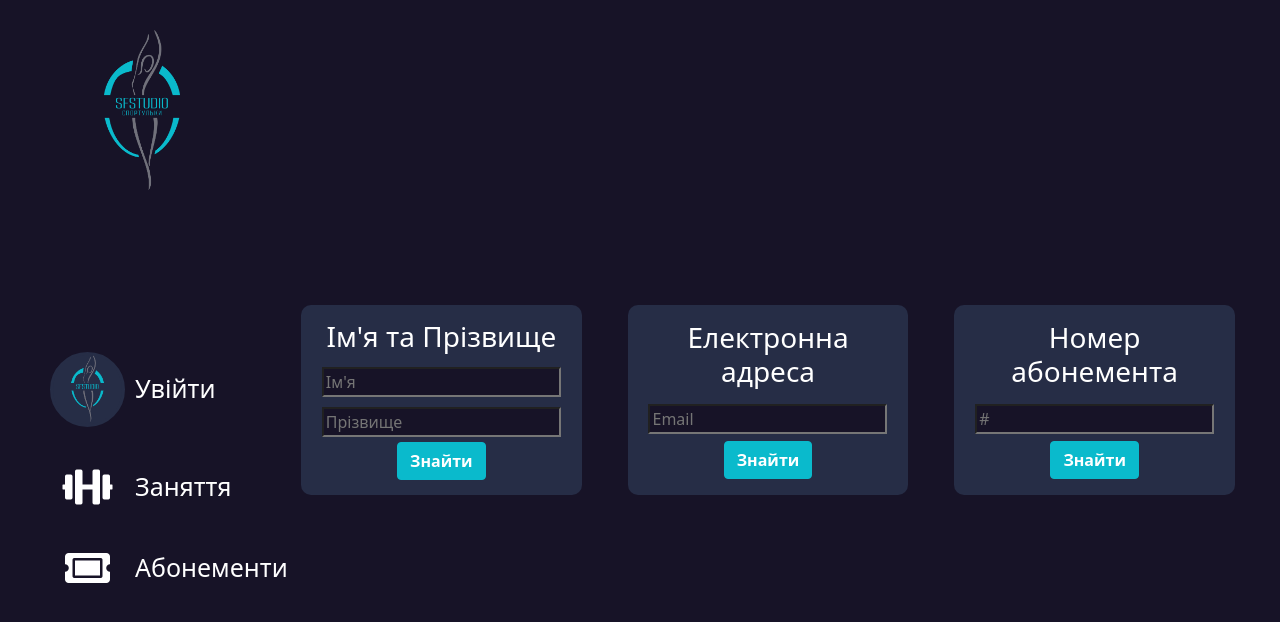
After one commit to Collert/sfstudio, a Flask app: template templates/lookup.html in a window 1280 px wide. The commit adds this page. Shown: the top 622 px of the page. Run offline with Flask 2, Linux system fonts and the light colour scheme; the template is opened without the code that fills it, so the values that code supplies are empty; parts of the project's set-up code (start-up, migrations or seed data) failed here and were passed over; some libraries are stand-ins or nearby versions.

Commit message:
Implemented client search page

```diff
--- a/static/style.css
+++ b/static/style.css
@@ -174,3 +174,16 @@ img.profile-pic{
     border-color: var(--acent-color);
     color: var(--text-color);
 }
+.card-me{
+    display: grid;
+    place-items: center;
+    background-color: var(--background-2-color);
+    border-radius: 10px;
+    padding: 15px;
+    margin: 15px;
+}
+.btn-primary{
+    background-color: var(--acent-color);
+    border-color: var(--acent-color);
+    font-weight: bold;
+}
--- a/static/template-extra/home/home.css
+++ b/static/template-extra/home/home.css
@@ -33,6 +33,11 @@ h1{
     display: block;
     color: var(--text-color);
 }
+@media(max-width: 850px){
+    h1{
+        font-size: 60px;
+    }
+}
 div.main div{
     margin-top: 10px;
     margin-bottom: 10px;
--- /dev/null
+++ b/static/template-extra/lookup/lookup.css
@@ -0,0 +1,16 @@
+.main{
+    display: grid;
+    width: 100%;
+    gap: 1rem;
+    grid-template-columns: repeat(auto-fit, minmax(220px, 1fr));
+}
+.card-me{
+    min-width: 220px;
+}
+.card-me > input{
+    margin: 5px;
+    background-color: var(--background-color);
+}
+h3{
+    text-align: center;
+}
--- /dev/null
+++ b/templates/lookup.html
@@ -0,0 +1,27 @@
+{% extends "layout.html" %}
+
+{% block title %}
+Home
+{% endblock %}
+
+{% block main %}
+<link href="/static/template-extra/lookup/lookup.css" rel="stylesheet">
+<div class="main">
+    <form method="POST" action="/lookup" class="card-me name">
+        <h3>Ім'я та Прізвище</h3>
+        <input name="first" autocomplete="off" placeholder="Ім'я">
+        <input name="last" autocomplete="off" placeholder="Прізвище">
+        <button type="submit" class="btn btn-primary">Знайти</button>
+    </form>
+    <form method="POST" action="/lookup" class="card-me email">
+        <h3>Електронна адреса</h3>
+        <input name="email" required autocomplete="off" placeholder="Email">
+        <button type="submit" class="btn btn-primary">Знайти</button>
+    </form>
+    <form method="POST" action="/lookup" class="card-me pass">
+        <h3>Номер абонемента</h3>
+        <input name="pass_num" required autocomplete="off" placeholder="#">
+        <button type="submit" class="btn btn-primary">Знайти</button>
+    </form>
+</div>
+{% endblock %}
```
Also changed, not shown: static/template-extra/lookup/results.css (added, +19 -0 lines), templates/lookup_results.html (added, +24 -0 lines).
